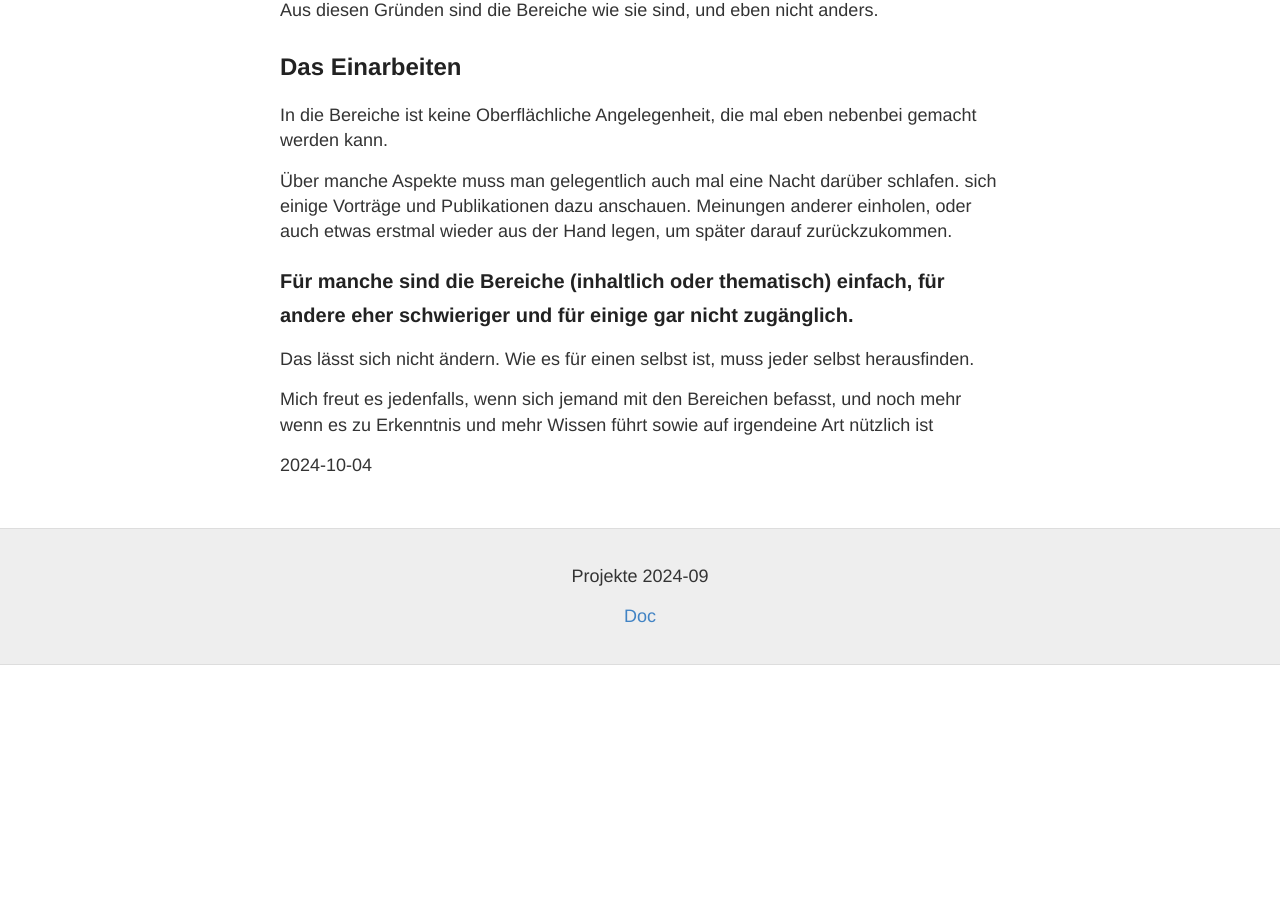
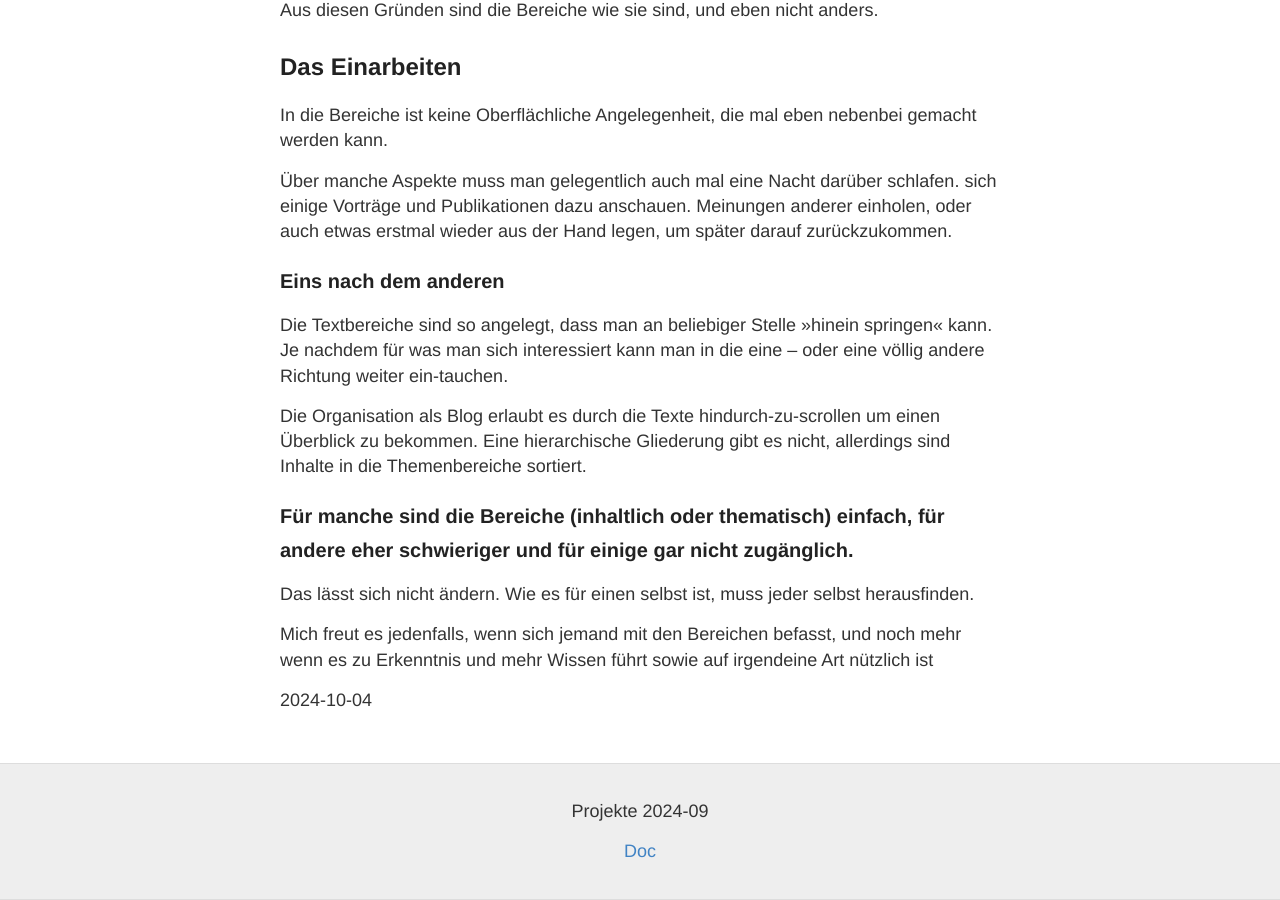
Before and after one commit to S2030c/projekte, a Jekyll site: the page built from _posts/2024-10-04-die-themenbereiche.md, in a window 1280 px wide and 900 px high, scrolled down 737 px. Built offline with Jekyll 4.4.1, drawn with Linux system fonts in a browser that asks for light colours; nearby versions of some CDN libraries; our own code applies the rules of GitHub Pages for plain Markdown files; before the commit the page ends 1402 px from its top, so only the background shows below that.

Commit message:
Update 2024-10-04-die-themenbereiche.md

```diff
--- a/_posts/2024-10-04-die-themenbereiche.md
+++ b/_posts/2024-10-04-die-themenbereiche.md
@@ -27,10 +27,17 @@ In die Bereiche ist keine Oberflächliche Angelegenheit, die mal eben nebenbei g
 
 Über manche Aspekte muss man gelegentlich auch mal eine Nacht darüber schlafen. sich einige Vorträge und Publikationen dazu anschauen. Meinungen anderer einholen, oder auch etwas erstmal wieder aus der Hand legen, um später darauf zurückzukommen.
 
+### Eins nach dem anderen
+
+Die Textbereiche sind so angelegt, dass man an beliebiger Stelle »hinein springen« kann. Je nachdem für was man sich interessiert kann man in die eine – oder eine völlig andere Richtung weiter ein-tauchen.
+
+Die Organisation als Blog erlaubt es durch die Texte hindurch-zu-scrollen um einen Überblick zu bekommen. Eine hierarchische Gliederung gibt es nicht, allerdings sind Inhalte in die Themenbereiche sortiert.
+
 ### Für manche sind die Bereiche (inhaltlich oder thematisch) einfach, für andere eher schwieriger und für einige gar nicht zugänglich.
 
 Das lässt sich nicht ändern. Wie es für einen selbst ist, muss jeder selbst herausfinden.
 
 Mich freut es jedenfalls, wenn sich jemand mit den Bereichen befasst, und noch mehr wenn es zu Erkenntnis und mehr Wissen führt sowie auf irgendeine Art nützlich ist
 
+
 2024-10-04
```
